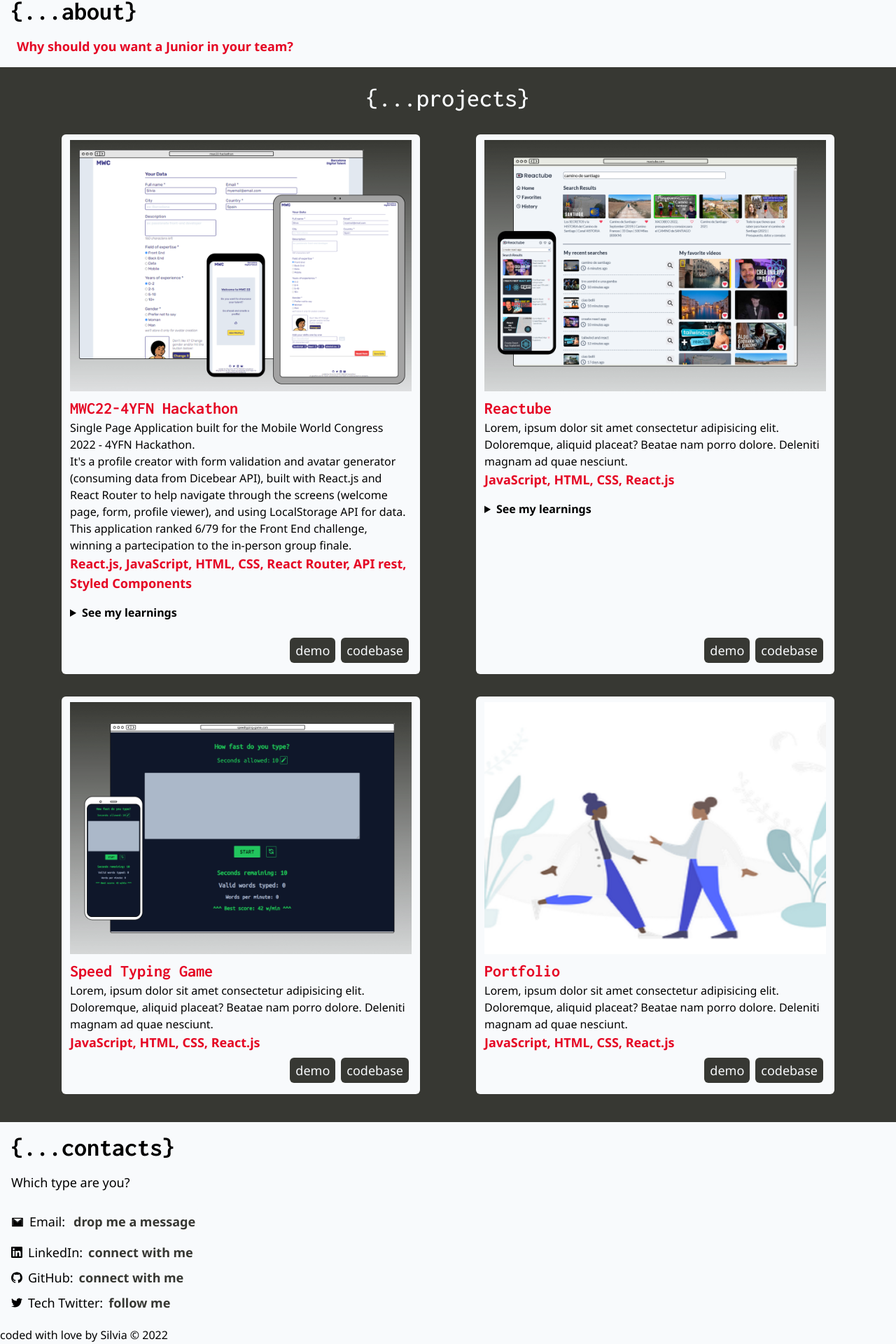
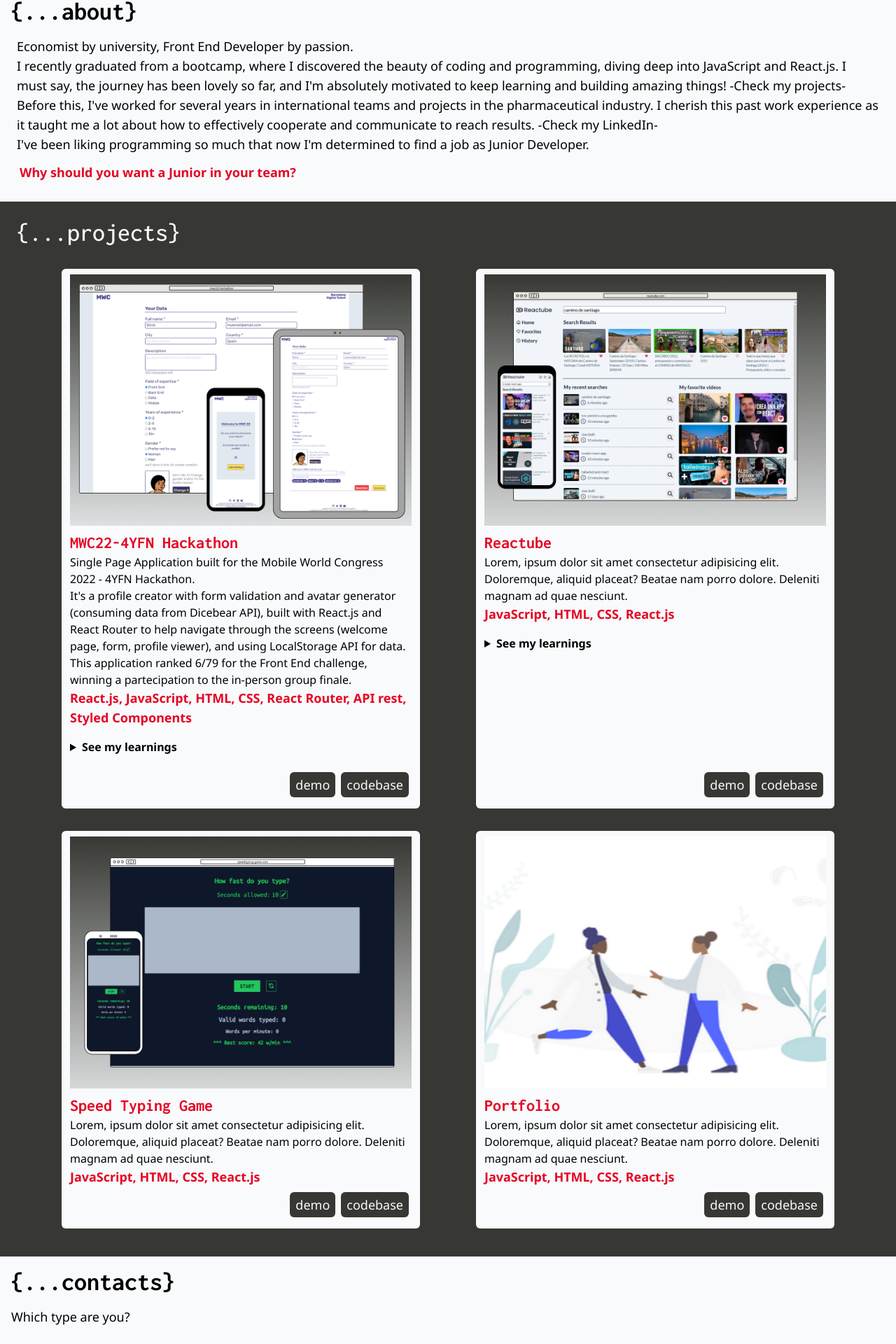
Before and after one commit to silviapio/portfolio, a React (Create React App) app: page / in a window 1280 px wide. Shown: the part 626-2546 px from the top of the page at 70% size. Built offline with nearby package versions, Linux system fonts and the light colour scheme.

Commit message:
last text section, about section, footer

```diff
--- /dev/null
+++ b/src/components/composed/AboutSection.js
@@ -0,0 +1,49 @@
+import { SectionTitle } from "../units/SectionTitle";
+import { Button } from "../units/Button";
+
+export const AboutSection = ({ openDialogFunction }) => {
+  return (
+    <div className="mb-4">
+      <SectionTitle titleText="...about" />
+      <p className="px-2 sm:text-lg">Economist by university, Front End Developer by passion.</p>
+      <p className="px-2 sm:text-lg">
+        I recently graduated from a bootcamp, where I discovered the beauty of coding and programming, diving deep into
+        JavaScript and React.js. I must say, the journey has been lovely so far, and I'm absolutely motivated to keep
+        learning and building amazing things! -Check my projects-
+      </p>
+      <p className="px-2 whitespace-pre-line sm:text-lg">
+        Before this, I've worked for several years in international teams and projects in the pharmaceutical industry. I
+        cherish this past work experience as it taught me a lot about how to effectively cooperate and communicate to
+        reach results. -Check my LinkedIn-
+      </p>
+      <p className="px-2 whitespace-pre-line sm:text-lg">
+        I've been liking programming so much that now I'm determined to find a job as Junior Developer.
+      </p>
+      <Button
+        text="Why should you want a Junior in your team?"
+        textColor="text-bright-red-text"
+        bgColor="bg-slate-50"
+        extraClass="px-2 font-semibold"
+        onClick={openDialogFunction}
+      />
+    </div>
+  );
+};
+
+/* export const Button = ({
+  onClick,
+  text,
+  bgColor = "bg-dark-slate",
+  textColor = "text-slate-50",
+  fontSize = "text-lg",
+  extraClass = "",
+}) => {
+  return (
+    <button
+      onClick={onClick}
+      className={`rounded-md my-2 mx-1 px-2 py-1 ${fontSize} ${bgColor} ${textColor} ${extraClass}`}
+    >
+      {text}
+    </button>
+  );
+}; */
--- a/src/components/composed/ContactsSection.js
+++ b/src/components/composed/ContactsSection.js
@@ -6,10 +6,10 @@ import { SiLinkedin, SiTwitter, SiGithub } from "react-icons/si";
 
 export const ContactSection = () => {
   return (
-    <div>
+    <div className="w-full flex flex-col items-start">
       <SectionTitle titleText="...contacts" />
       <div>
-        <p className="text-lg mb-4">Which type are you?</p>
+        <p className="text-lg mb-2">Which type are you?</p>
         <div className="flex flex-row items-center">
           <Icon className="mt-[1px] w-[18px] h-[18px]">
             <AiTwotoneMail />
@@ -19,7 +19,7 @@ export const ContactSection = () => {
             text="drop me a message"
             bgColor="bg-slate-50"
             textColor="text-dark-slate"
-            extraClass="font-semibold my-0"
+            extraClass="font-semibold"
           />
         </div>
         <div className="flex flex-row items-center py-1">
@@ -31,7 +31,7 @@ export const ContactSection = () => {
             connect with me
           </a>
         </div>
-        <div className="flex flex-row items-center py-1">
+        <div className="flex flex-row items-center my-2 py-1">
           <Icon>
             <SiGithub />
           </Icon>
@@ -40,7 +40,7 @@ export const ContactSection = () => {
             connect with me
           </a>
         </div>
-        <div className="flex flex-row items-center py-1">
+        <div className="flex flex-row items-center my-2 py-1">
           <Icon>
             <SiTwitter />
           </Icon>
--- a/src/components/composed/Header.js
+++ b/src/components/composed/Header.js
@@ -13,11 +13,9 @@ export const Header = () => {
       if (window.scrollY > lastScrollY) {
         // if scroll down hide the navbar
         setShow(false);
-        console.log("scrolling down");
       } else {
         // if scroll up show the navbar
         setShow(true);
-        console.log("scrolling up");
       }
       // remember current page location to use in the next move
       setLastScrollY(window.scrollY);
--- /dev/null
+++ b/src/components/composed/LastTextSection.js
@@ -0,0 +1,25 @@
+import { SectionTitle } from "../units/SectionTitle";
+
+export const LastTextSection = () => {
+  return (
+    <div className="mb-4">
+      <SectionTitle titleText="...about" />
+      <p className="px-2 sm:text-lg">
+        The beauty of web development and programming in general, is that no matter how deep your understanding is or
+        what beautiful things you can build, there is always something left to learn. Some topics I'm focusing on at the
+        moment: Web Accessibility: this is a very important area for me. There is so much power and information on the
+        Internet right now, we simply cannot forget to make everything we build, accessible for everyone. A great
+        resource for that is A11Y Project, specifically their accessibility checklist. If you are also interested in
+        this, please get in touch either via email or Twitter, and let's change the web together!
+      </p>
+      <p className="px-2 sm:text-lg">Some Fun facts about me:</p>
+      <p className="px-2 sm:text-lg">
+        I have done around 2,000 km hiking on the Camino de Santiago 🚶‍♀️ Totally recommended!
+      </p>
+      <p className="px-2 sm:text-lg">
+        I was a swimmer when teenager and I worked as a swimming trainer while studying Economics 🏊🏽
+      </p>
+      <p className="px-2 sm:text-lg">I'm Italian, and my favorite dish is indeed pizza! 🍕</p>
+    </div>
+  );
+};
--- a/src/components/composed/Main.js
+++ b/src/components/composed/Main.js
@@ -1,39 +1,36 @@
 import { useState } from "react";
 import { Hero } from "./Hero";
 import { SectionTitle } from "../units/SectionTitle";
-import { TextSection } from "./TextSection";
+import { AboutSection } from "./AboutSection";
 import { SkillsSection } from "./SkillsSection";
 import { Modal } from "./Modal";
-import { about } from "../../copy_draft";
 import { ProjectsSection } from "./ProjectsSection";
 import { ContactSection } from "./ContactsSection";
+import { LastTextSection } from "./LastTextSection";
 
 export const Main = () => {
-  const [isModalOpen, setIsModalOpen] = useState(false);
+  const [isJuniorDevModalOpen, setIsJuniorDevModalOpen] = useState(false);
 
-  const openModal = () => {
-    setIsModalOpen(true);
+  const openJuniorDevModal = () => {
+    setIsJuniorDevModalOpen(true);
   };
 
-  const handleClose = () => {
-    setIsModalOpen(false);
+  const handleJuniorDevClose = () => {
+    setIsJuniorDevModalOpen(false);
   };
 
   return (
     <main className="flex flex-col m-4 items-start">
-      {isModalOpen && <Modal handleClose={handleClose} />}
+      {isJuniorDevModalOpen && <Modal handleClose={handleJuniorDevClose} />}
       <Hero />
       <section className="my-8 self-center">
         <SectionTitle titleText="...skills" />
         <SkillsSection />
       </section>
-      <TextSection titleText="...about" bodyText={about}>
-        <button className="px-2 text-bright-red-text text-lg font-semibold" onClick={openModal}>
-          Why should you want a Junior in your team?
-        </button>
-      </TextSection>
+      <AboutSection openDialogFunction={openJuniorDevModal} />
       <ProjectsSection />
       <ContactSection />
+      <LastTextSection />
     </main>
   );
 };
--- a/src/components/composed/TextSection.js
+++ /dev/null
@@ -1,11 +0,0 @@
-import { SectionTitle } from "../units/SectionTitle";
-
-export const TextSection = ({ titleText, bodyText, children }) => {
-  return (
-    <div className="mb-4">
-      <SectionTitle titleText={titleText} />
-      <p className="px-2 whitespace-pre-line sm:text-lg">{bodyText}</p>
-      {children}
-    </div>
-  );
-};
--- a/src/components/units/Footer.js
+++ b/src/components/units/Footer.js
@@ -1,5 +1,20 @@
+import { Icon } from "./Icon";
+import { HiHeart } from "react-icons/hi";
+import { BiCopyright } from "react-icons/bi";
+
 export const Footer = () => (
-  <div className="mt-auto">
-    <p>coded with love by Silvia © 2022</p>
+  <div className="flex flex-row justify-center items-center mt-auto font-inconsolata text-bright-red-text font-semibold">
+    <p>coded with</p>
+
+    <Icon className="mx-1">
+      <HiHeart />
+    </Icon>
+
+    <p>by Silvia. v1.0.0 </p>
+
+    <Icon className="mx-1">
+      <BiCopyright />
+    </Icon>
+    <p>2022</p>
   </div>
 );
--- a/src/components/units/SectionTitle.js
+++ b/src/components/units/SectionTitle.js
@@ -1,5 +1,5 @@
 export const SectionTitle = ({ titleText, textColor, fontWeight = "font-semibold" }) => (
   <h2
-    className={`mb-4 font-inconsolata text-4xl text-center sm:text-left ${textColor} ${fontWeight}`}
+    className={`w-full mb-4 font-inconsolata text-4xl text-center sm:text-left ${textColor} ${fontWeight}`}
   >{`{${titleText}} `}</h2>
 );
```
